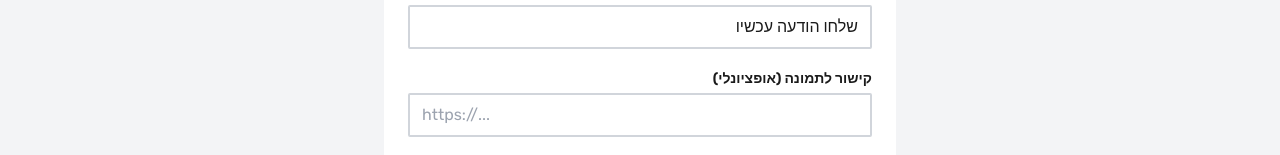
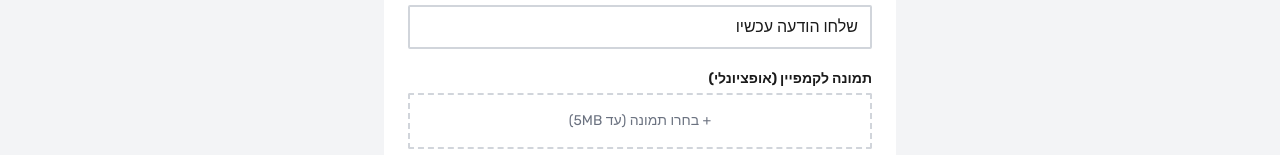
Before and after one commit to orharpaz/rehovot_pulser, a Next.js app: page /admin/campaigns/new in a window 1280 px wide. Shown: the part 765-920 px from the top of the page. Built offline with nearby package versions, Linux system fonts and the light colour scheme; no server answers.

Commit message:
Add campaign image upload via Vercel Blob

```diff
--- a/package.json
+++ b/package.json
@@ -10,6 +10,7 @@
   },
   "dependencies": {
     "@prisma/client": "^5.14.0",
+    "@vercel/blob": "^0.27.0",
     "next": "14.2.35",
     "react": "^18",
     "react-dom": "^18"
--- /dev/null
+++ b/src/app/api/admin/upload/route.ts
@@ -0,0 +1,33 @@
+import { put } from '@vercel/blob'
+import { NextRequest, NextResponse } from 'next/server'
+import { isValidSessionToken } from '@/lib/auth'
+
+function checkAuth(request: NextRequest): boolean {
+  const session = request.cookies.get('admin_session')
+  return session?.value ? isValidSessionToken(session.value) : false
+}
+
+export async function POST(request: NextRequest) {
+  if (!checkAuth(request)) {
+    return NextResponse.json({ error: 'Unauthorized' }, { status: 401 })
+  }
+
+  const form = await request.formData()
+  const file = form.get('file') as File | null
+
+  if (!file) {
+    return NextResponse.json({ error: 'No file provided' }, { status: 400 })
+  }
+
+  if (file.size > 5 * 1024 * 1024) {
+    return NextResponse.json({ error: 'הקובץ גדול מדי (מקסימום 5MB)' }, { status: 400 })
+  }
+
+  if (!file.type.startsWith('image/')) {
+    return NextResponse.json({ error: 'ניתן להעלות תמונות בלבד' }, { status: 400 })
+  }
+
+  const blob = await put(`campaigns/${Date.now()}-${file.name}`, file, { access: 'public' })
+
+  return NextResponse.json({ url: blob.url })
+}
--- a/src/components/admin/CampaignForm.tsx
+++ b/src/components/admin/CampaignForm.tsx
@@ -1,6 +1,6 @@
 'use client'
 
-import { useState, useEffect } from 'react'
+import { useState, useEffect, useRef } from 'react'
 import type { CampaignFormData, CampaignFormErrors, Recipient } from '@/types/campaign'
 
 interface Props {
@@ -22,6 +22,9 @@ export default function CampaignForm({ initialData, onSubmit, submitLabel }: Pro
   const [allRecipients, setAllRecipients] = useState<Recipient[]>([])
   const [errors, setErrors] = useState<CampaignFormErrors>({})
   const [loading, setLoading] = useState(false)
+  const [uploading, setUploading] = useState(false)
+  const [uploadError, setUploadError] = useState('')
+  const fileInputRef = useRef<HTMLInputElement>(null)
 
   useEffect(() => {
     fetch('/api/admin/recipients')
@@ -40,6 +43,23 @@ export default function CampaignForm({ initialData, onSubmit, submitLabel }: Pro
         ? prev.recipientIds.filter((r) => r !== id)
         : [...prev.recipientIds, id],
     }))
+  }
+
+  const handleImageUpload = async (e: React.ChangeEvent<HTMLInputElement>) => {
+    const file = e.target.files?.[0]
+    if (!file) return
+    setUploading(true)
+    setUploadError('')
+    const form = new FormData()
+    form.append('file', file)
+    const res = await fetch('/api/admin/upload', { method: 'POST', body: form })
+    const json = await res.json()
+    setUploading(false)
+    if (!res.ok) {
+      setUploadError(json.error ?? 'שגיאה בהעלאה')
+    } else {
+      setData((prev) => ({ ...prev, imageUrl: json.url }))
+    }
   }
 
   const handleSubmit = async (e: React.FormEvent) => {
@@ -149,16 +169,43 @@ export default function CampaignForm({ initialData, onSubmit, submitLabel }: Pro
       </div>
 
       <div>
-        <label className={label}>קישור לתמונה (אופציונלי)</label>
+        <label className={label}>תמונה לקמפיין (אופציונלי)</label>
         <input
-          type="url"
-          value={data.imageUrl}
-          onChange={set('imageUrl')}
-          className={input(!!errors.imageUrl)}
-          placeholder="https://..."
-          dir="ltr"
+          ref={fileInputRef}
+          type="file"
+          accept="image/*"
+          className="hidden"
+          onChange={handleImageUpload}
         />
-        {errors.imageUrl && <p className={errText}>{errors.imageUrl}</p>}
+        {data.imageUrl ? (
+          <div className="relative inline-block">
+            <img
+              src={data.imageUrl}
+              alt=""
+              className="w-full max-h-40 object-cover rounded-sm border-2 border-gray-300"
+            />
+            <button
+              type="button"
+              onClick={() => setData((prev) => ({ ...prev, imageUrl: '' }))}
+              className="absolute top-1 left-1 bg-brand-black text-white text-xs font-bold px-2 py-1 rounded-sm hover:opacity-80"
+            >
+              הסר
+            </button>
+          </div>
+        ) : (
+          <button
+            type="button"
+            onClick={() => fileInputRef.current?.click()}
+            disabled={uploading}
+            className="border-2 border-dashed border-gray-300 rounded-sm px-6 py-4 w-full text-sm text-gray-500 hover:border-brand-black hover:text-brand-black transition-colors disabled:opacity-60"
+          >
+            {uploading ? 'מעלה תמונה...' : '+ בחרו תמונה (עד 5MB)'}
+          </button>
+        )}
+        {uploadError && <p className={errText}>{uploadError}</p>}
+        {uploading && (
+          <p className="text-gray-500 text-xs mt-1">מעלה תמונה...</p>
+        )}
       </div>
 
       <div className="flex items-center gap-3">
```
Also changed, not shown: src/types/vercel-blob.d.ts (added, +7 -0 lines).
